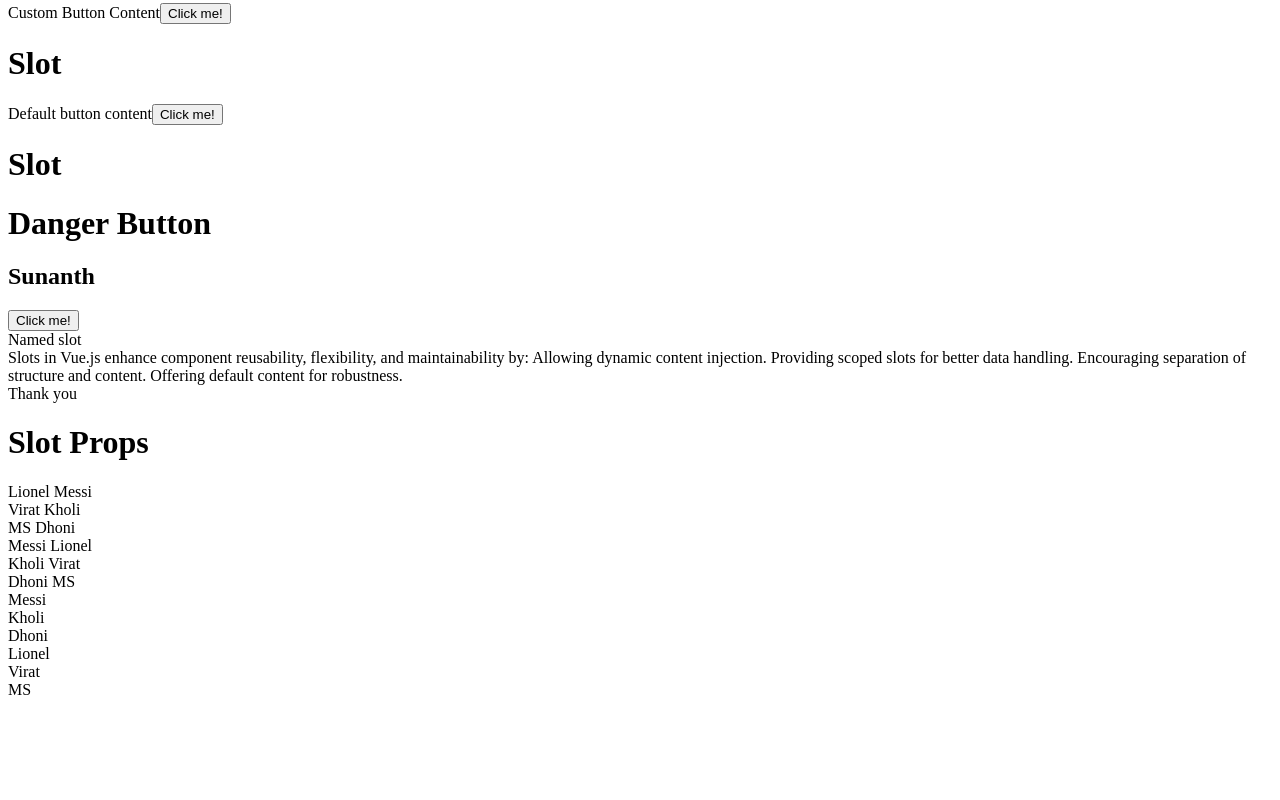
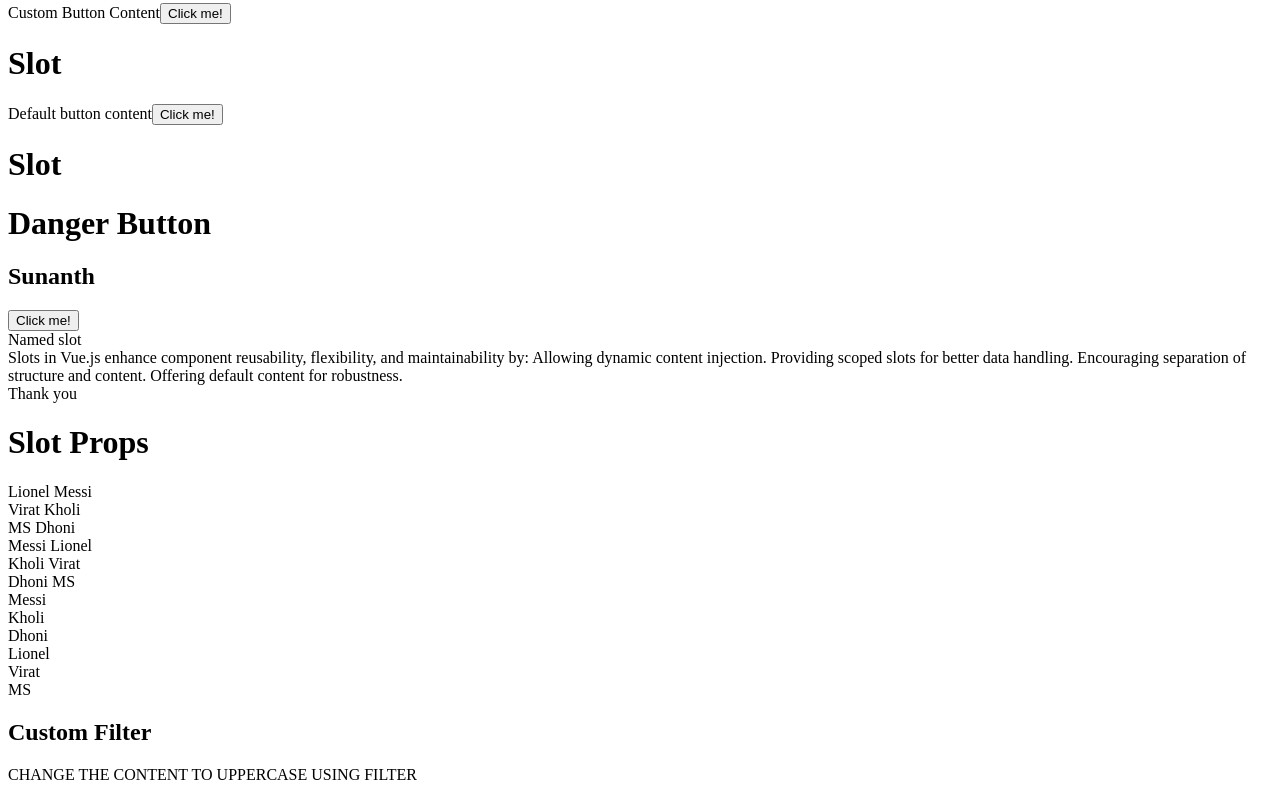
Before and after one commit to Sunanth-Datasirpi/hello-world, a Vue app: page / in a window 1280 px wide. Shown: the part 2645-3445 px from the top of the page. Before the commit the page ends 3352 px from the top, so only its background shows below. Built offline with nearby package versions, Linux system fonts and the light colour scheme.

Commit message:
adding the tutorial of custom filter

```diff
--- a/src/App.vue
+++ b/src/App.vue
@@ -27,6 +27,7 @@
   <NameList v-slot:default="slotProps">{{ slotProps.lastName }} {{ slotProps.firstName }}</NameList>
   <NameList v-slot:default="slotProps">{{ slotProps.lastName }}</NameList>
   <NameList v-slot:default="slotProps">{{ slotProps.firstName }}</NameList>
+  <CustomFilter></CustomFilter>
 </template>
 
 <script>
@@ -38,6 +39,7 @@ import VueDirectiveVue from './components/VueDirective.vue';
 import CustomButton from './components/CustomButton.vue';
 import CardSlot from './components/CardSlot.vue'
 import NameList from './components/NameList.vue';
+import CustomFilter from './components/CustomFilter.vue';
 
 export default {
   name: 'App',
@@ -50,6 +52,7 @@ export default {
     CustomButton,
     CardSlot,
     NameList,
+    CustomFilter,
   }
 }
 </script>
--- /dev/null
+++ b/src/components/CustomFilter.vue
@@ -0,0 +1,21 @@
+<template>
+  <div>
+    <h2>Custom Filter</h2>
+    <p>{{ $filters.toUpperCase('Change the content to uppercase using filter') }}</p>
+  </div>
+</template>
+
+<script>
+export default {
+  name: "CustomFilter",
+  created() {},
+  data() {
+    return {
+    };
+  },
+  props: {},
+  methods: {},
+};
+</script>
+
+<style lang="scss" scoped></style>
--- a/src/main.js
+++ b/src/main.js
@@ -16,6 +16,13 @@ const vTheme = {
   }
 };
 
+//filter
+app.config.globalProperties.$filters = {
+      toUpperCase(value) {
+        return value.toUpperCase();
+      }
+    };
+
 app.directive('theme', vTheme);
 
 
```
